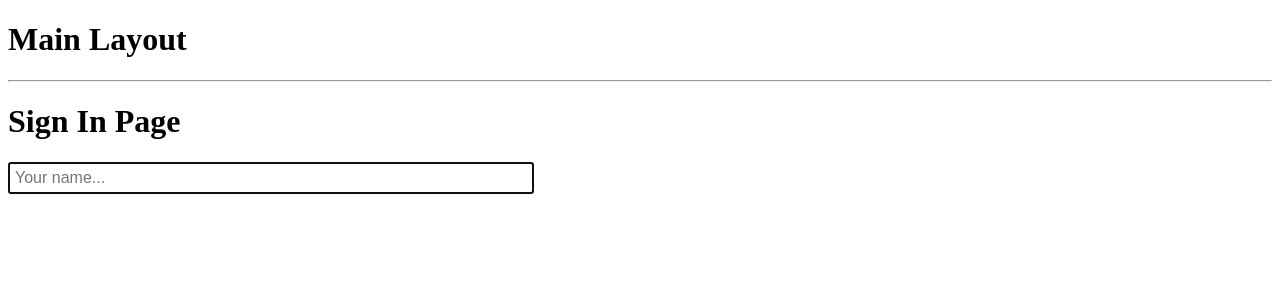
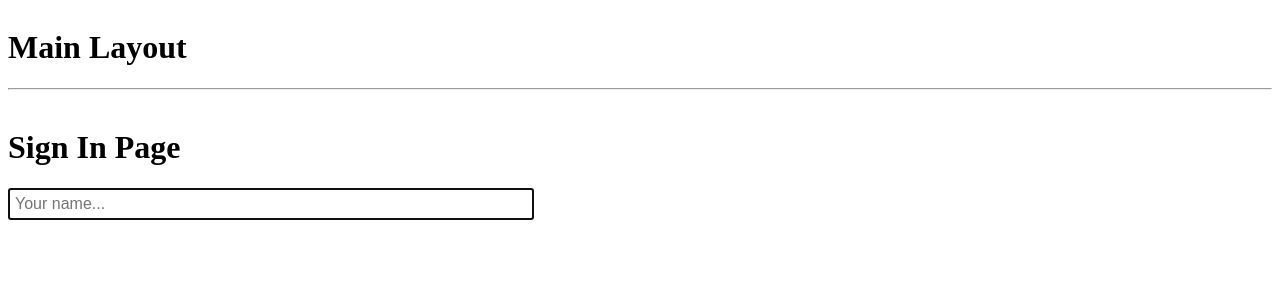
Before and after one commit to dmytronamely/tutorials, a React (Create React App) app in the folder client/: page / in a window 1280 px wide. Shown: the top 300 px of the page. Built offline with nearby package versions, Linux system fonts and the light colour scheme.

Commit message:
Upgrade Layout

```diff
--- a/client/src/assets/style/app.scss
+++ b/client/src/assets/style/app.scss
@@ -2,7 +2,7 @@ html,body {
   height: 100vh;
 }
 
-.app {
+.page {
   display: grid;
   grid-gap: 10px;
 }
--- a/client/src/features/auth/assets/style/signin_form.scss
+++ b/client/src/features/auth/assets/style/signin_form.scss
@@ -1,6 +1,6 @@
 .signin-form {
   display: grid;
-  grid-template-columns:  minmax(200px, 40vw);
+  grid-template-columns: minmax(200px, 40vw);
 
   input {
     width: 100%;
--- a/client/src/layouts/DashboardLayout.jsx
+++ b/client/src/layouts/DashboardLayout.jsx
@@ -5,10 +5,14 @@ import NavBar from '../components/NavBar';
 function DashboardLayout() {
   return (
     <div className="page">
-      <h1>Dashboard Layout</h1>
-      <NavBar />
-      <hr/>
-      <Outlet />
+      <header>
+        <h1>Dashboard Layout</h1>
+        <NavBar />
+        <hr/>
+      </header>
+      <main>
+        <Outlet />
+      </main>
     </div>
   );
 }
--- a/client/src/layouts/MainLayout.jsx
+++ b/client/src/layouts/MainLayout.jsx
@@ -4,9 +4,13 @@ import { Outlet } from 'react-router-dom'
 function MainLayout() {
   return (
     <div className="page">
-      <h1>Main Layout</h1>
-      <hr/>
-      <Outlet />
+      <header>
+        <h1>Main Layout</h1>
+        <hr/>
+      </header>
+      <main>
+        <Outlet />
+      </main>
     </div>
   );
 }
```
